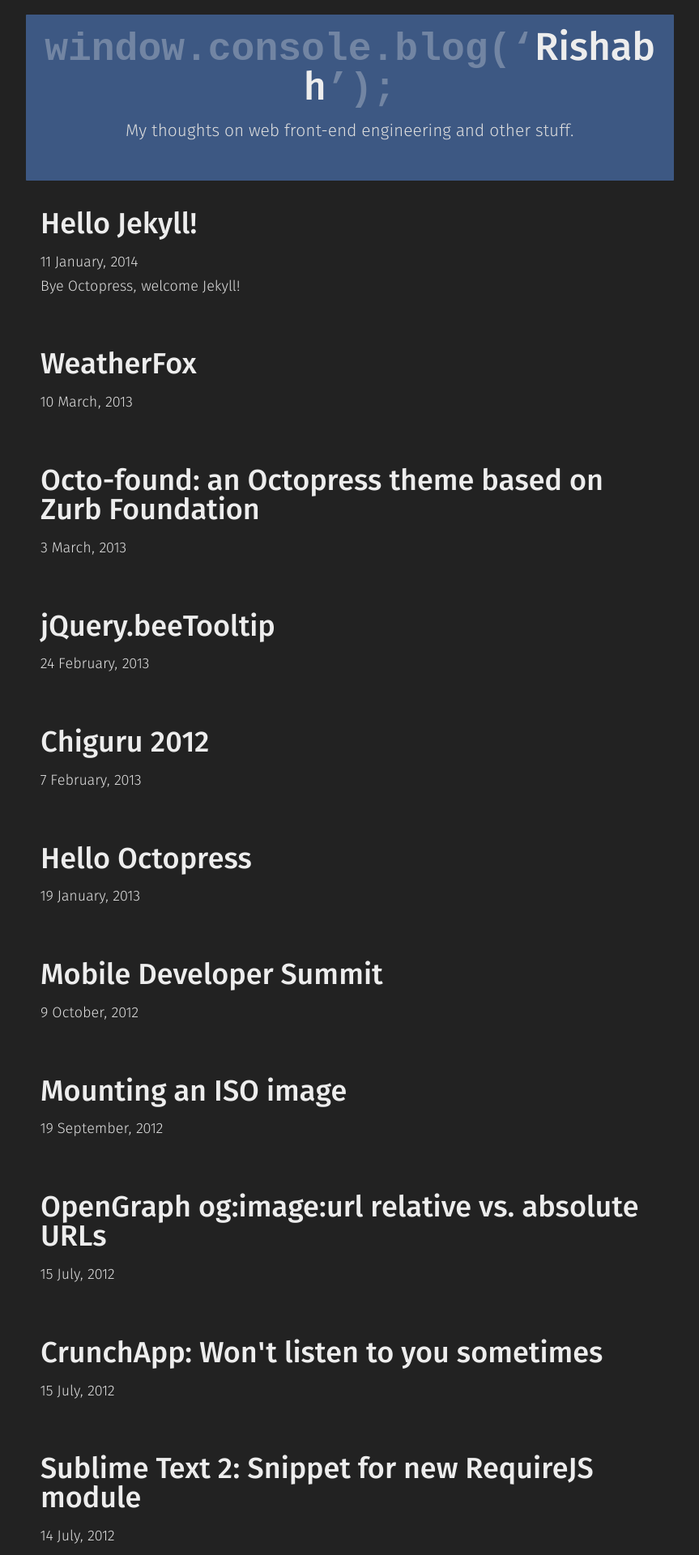
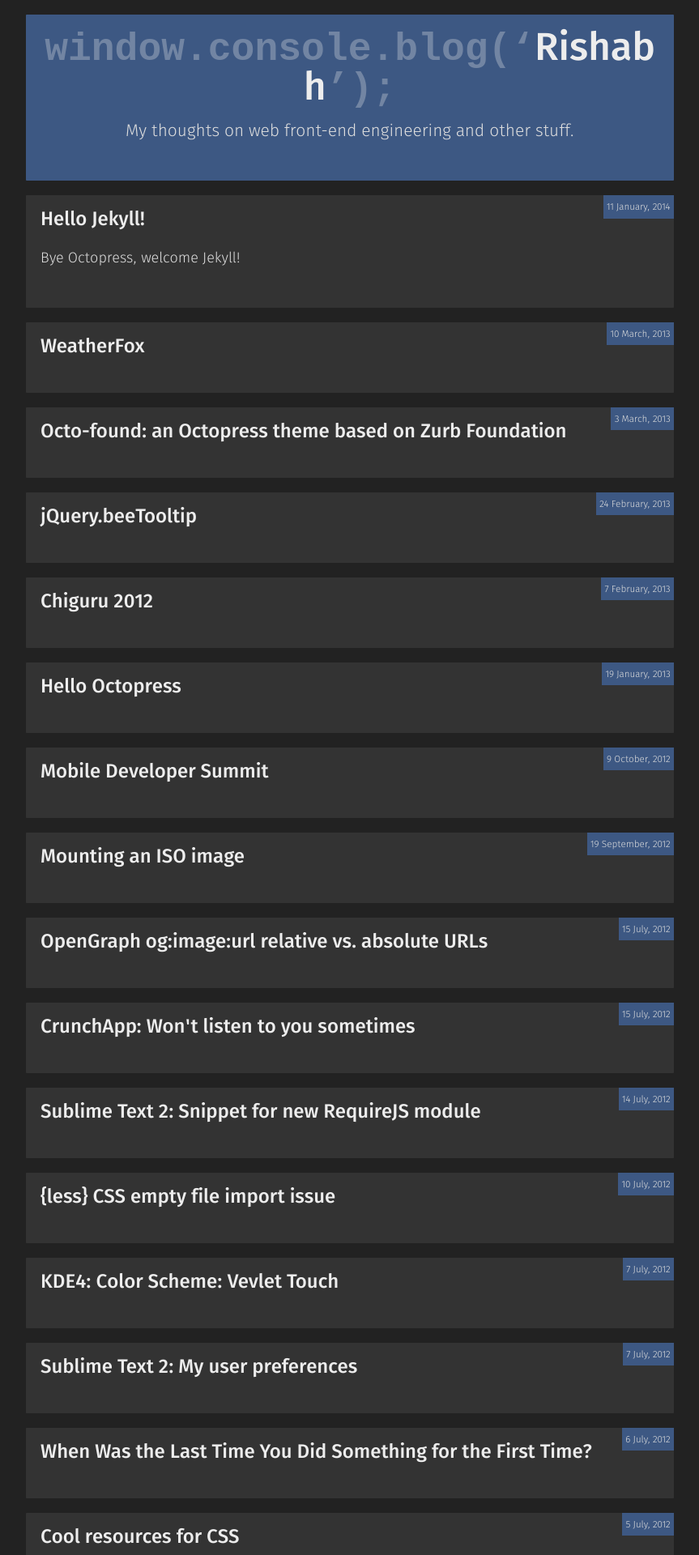
Before and after one commit to rishabh-ink/rishabhsrao.github.io, a Jekyll site: the page built from index.html, in a window 1280 px wide. Shown: the top 1920 px of the page at 81% size, without its empty margins (208-1071 px from the left). Built offline with Jekyll 4.4.1, drawn with Linux system fonts in a browser that asks for light colours; Markdown is read by kramdown in place of the engine named in the settings.

Commit message:
Timestamp background colour variable.

```diff
--- a/css/config/_vars.scss
+++ b/css/config/_vars.scss
@@ -25,6 +25,7 @@
  * Post colors
  */
 $post-bg-color: #333;
+$post-timestamp-bg-color: $base-theme-color;
 $post-padding: 1rem;
 $post-bg-hover-color: #444;
 
--- a/css/main.css
+++ b/css/main.css
@@ -549,14 +549,14 @@
 }
 
 /* line 578, ../lib/typeplate/scss/_typeplate.scss */
-.gamma, h3, .post__title {
+.gamma, h3 {
   font-size: 36px;
   font-size: 2rem;
   margin-bottom: 0.825rem;
 }
 
 /* line 578, ../lib/typeplate/scss/_typeplate.scss */
-.delta, h4 {
+.delta, h4, .post__title {
   font-size: 24px;
   font-size: 1.33333rem;
   margin-bottom: 1.2375rem;
@@ -899,17 +899,6 @@
   max-width: 800px;
 }
 
-/* line 1, ui/_page.scss */
-.post {
-  background-color: #333333;
-  padding: 1rem;
-  -webkit-border-radius: 1px;
-  -moz-border-radius: 1px;
-  -ms-border-radius: 1px;
-  -o-border-radius: 1px;
-  border-radius: 1px;
-}
-
 /* line 1, ui/_banner.scss */
 .banner {
   background-color: #3d5883;
@@ -1027,17 +1016,35 @@
 }
 
 /* line 5, ui/_post.scss */
-.posts__post {
+.post--single {
+  background-color: #333333;
+  padding: 1rem;
+  -webkit-border-radius: 1px;
+  -moz-border-radius: 1px;
+  -ms-border-radius: 1px;
+  -o-border-radius: 1px;
+  border-radius: 1px;
+  position: relative;
+}
+
+/* line 12, ui/_post.scss */
+.post--multiple {
   margin-bottom: 1rem;
   background-color: #333333;
+  -webkit-border-radius: 1px;
+  -moz-border-radius: 1px;
+  -ms-border-radius: 1px;
+  -o-border-radius: 1px;
+  border-radius: 1px;
+  position: relative;
 }
-/* line 9, ui/_post.scss */
-.posts__post:hover {
+/* line 17, ui/_post.scss */
+.post--multiple:hover {
   background-color: #444444;
 }
 
 /*a*/
-/* line 14, ui/_post.scss */
+/* line 24, ui/_post.scss */
 .post__panel {
   color: inherit;
   display: block;
@@ -1045,7 +1052,17 @@
   padding: 1rem;
   text-decoration: none;
 }
-/* line 20, ui/_post.scss */
+/* line 30, ui/_post.scss */
 .post__panel:hover, .post__panel:focus, .post__panel:active, .post__panel:visited {
   color: inherit;
 }
+
+/* line 45, ui/_post.scss */
+.post__timestamp {
+  background-color: #3d5883;
+  font-size: 65%;
+  position: absolute;
+  top: 0;
+  right: 0;
+  padding: .25rem;
+}
```
